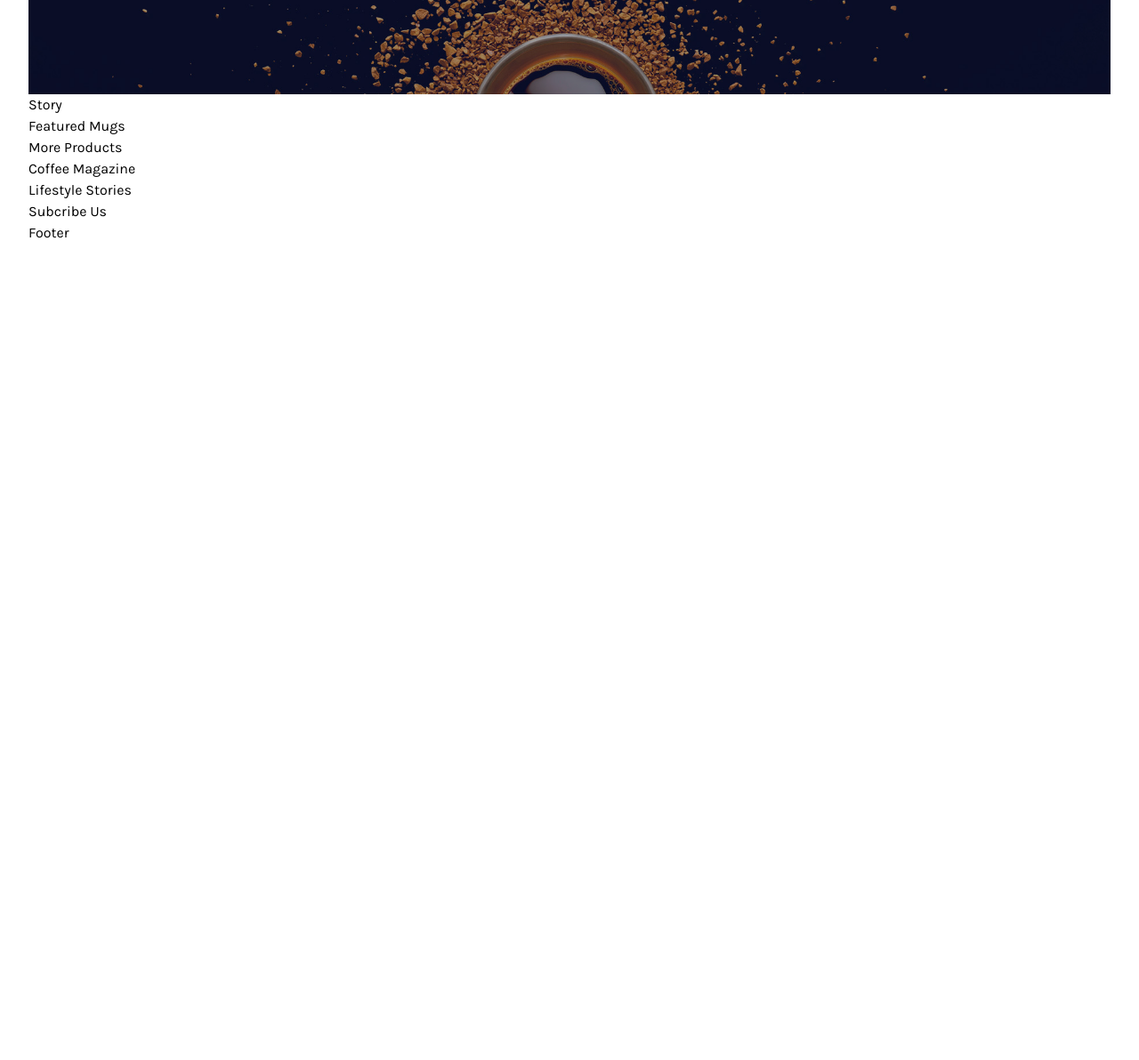
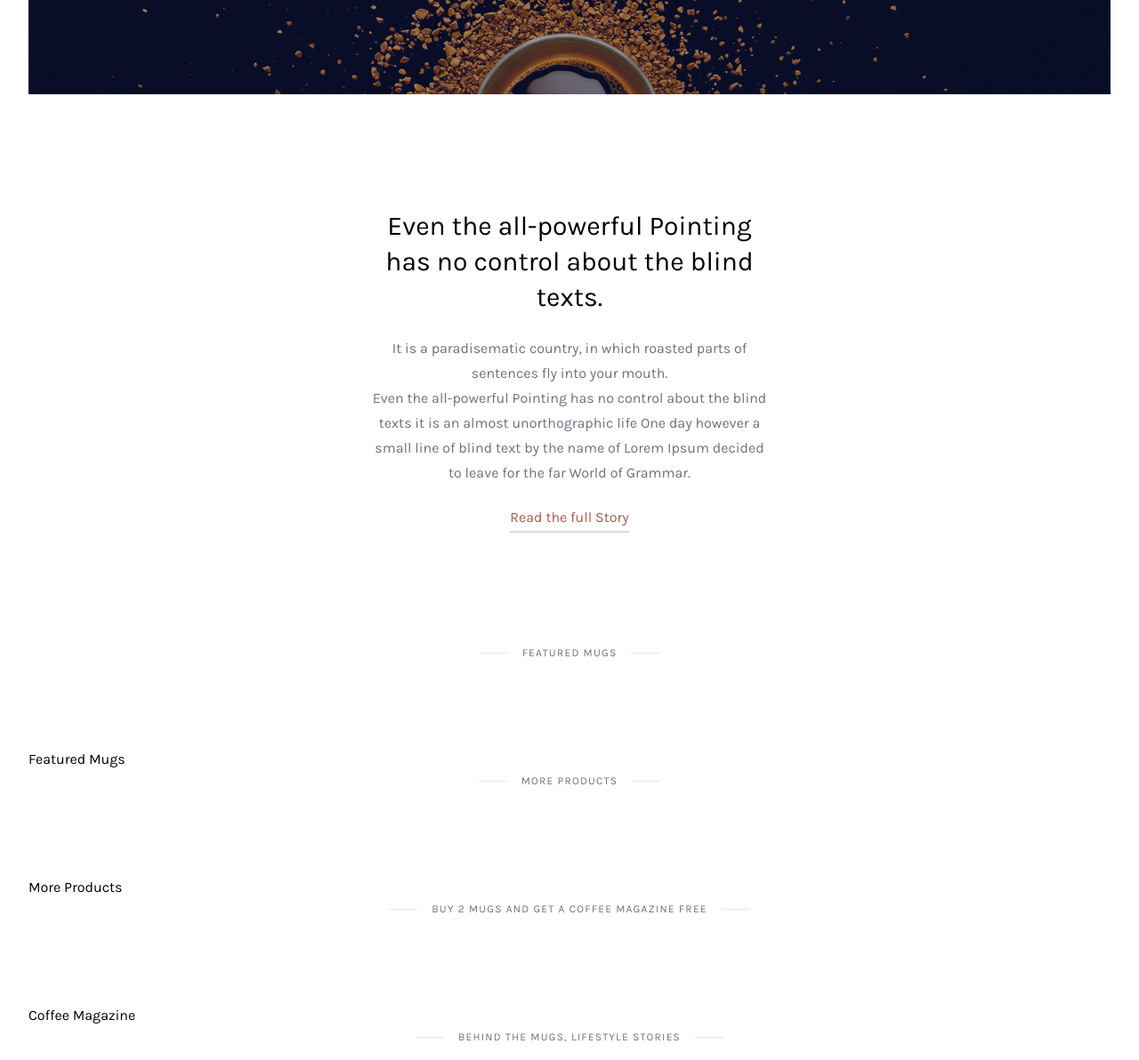
Before and after one commit to Holwn/coffee-style, a website: page public/index.html in a window 1280 px wide. Shown: the part 500-1692 px from the top of the page at 89% size. Before the commit the page ends 800 px from the top, so only its background shows below. Drawn offline with nearby package versions, Linux system fonts and the light colour scheme; files that its build step writes are made by us from their sources.

Commit message:
feat: story, subheadline

```diff
--- a/public/index.html
+++ b/public/index.html
@@ -73,20 +73,53 @@
                 </div><!-- .slider -->
 
                 <div class="story">
-                    Story
+                    <div class="w-full h-full flex justify-center items-center">
+                        <div class="px-4 sm:px-16 md:px-32 lg:px-64 xl:px-96 py-32 text-center">
+                            <div class="text-3xl leading-10 mb-6">Even the all-powerful Pointing has no control about the blind texts.</div>
+                            <div class="text-gray-500 leading-7 mb-6">It is a paradisematic country, in which roasted parts of sentences fly into your mouth. <br/> Even the all-powerful Pointing has no control about the blind texts it is an almost unorthographic life One day however a small line of blind text by the name of Lorem Ipsum decided to leave for the far World of Grammar.</div>
+                            <div class="">
+                                <a href="" class="text-coffee-400 hover:text-coffee-600 relative after:absolute after:-bottom-2 after:left-0 after:bg-coffee-50 hover:after:bg-coffee-200
+                                after:h-0.5 after:w-full after:transition-all after:ease-in-out after:duration-400">Read the full Story</a>
+                            </div>
+                        </div>
+                    </div>
                 </div><!-- .story -->
+
+                <div class="hso-subheadline">
+                    <div class="hso-subheadline-deco-line"></div>
+                    <div class="hso-subheadline-label">Featured Mugs</div>
+                    <div class="hso-subheadline-deco-line"></div>
+                </div>
 
                 <div class="featured-mugs">
                     Featured Mugs
                 </div><!-- .featured-mugs -->
 
+                <div class="hso-subheadline">
+                    <div class="hso-subheadline-deco-line"></div>
+                    <div class="hso-subheadline-label">More Products</div>
+                    <div class="hso-subheadline-deco-line"></div>
+                </div>
+
                 <div class="more-products">
                     More Products
                 </div><!-- .more-products -->
 
+                <div class="hso-subheadline">
+                    <div class="hso-subheadline-deco-line"></div>
+                    <div class="hso-subheadline-label">Buy 2 mugs and get a coffee magazine free</div>
+                    <div class="hso-subheadline-deco-line"></div>
+                </div>
+
                 <div class="coffee-magazine">
                     Coffee Magazine
                 </div><!-- .coffee-magazine -->
+
+                <div class="hso-subheadline">
+                    <div class="hso-subheadline-deco-line"></div>
+                    <div class="hso-subheadline-label">Behind the mugs, lifestyle stories</div>
+                    <div class="hso-subheadline-deco-line"></div>
+                </div>
 
                 <div class="lifestyle-stories">
                     Lifestyle Stories
--- a/src/input.css
+++ b/src/input.css
@@ -10,7 +10,7 @@
 
 .hso-top-menu-item {
   @apply cursor-pointer py-1 hover:text-gray-800
-  relative after:lg:absolute after:lg:bottom-0 after:lg:left-0 after:lg:bg-light-coffee-500 after:lg:h-0.5 after:lg:w-0 hover:after:lg:w-full
+  relative after:lg:absolute after:lg:bottom-0 after:lg:left-0 after:lg:bg-coffee-200 after:lg:h-0.5 after:lg:w-0 hover:after:lg:w-full
   after:lg:transition-all after:lg:ease-in-out after:duration-300;
 }
 
@@ -25,3 +25,15 @@
 .hso-badge-circle {
   @apply text-xs text-center rounded-full px-1.5;
 }
+
+.hso-subheadline {
+  @apply flex justify-center items-center mb-24;
+}
+
+.hso-subheadline-deco-line {
+  @apply w-8 h-px bg-gray-200;
+}
+
+.hso-subheadline-label {
+  @apply uppercase mx-4 tracking-widest text-gray-500 text-[12px] text-center;
+}
--- a/tailwind.config.js
+++ b/tailwind.config.js
@@ -12,9 +12,12 @@ module.exports = {
           100: '#E2E2D5',
           200: '#888883',
         },
-        'light-coffee': {
-          500: '#C89F94',
-        }
+        'coffee': {
+          50: '#E8D6D0',
+          200: '#C89F94',
+          400: '#A25F4B',
+          600: '#744838',
+        },
       },
       keyframes: {
         slideDown: {
```
